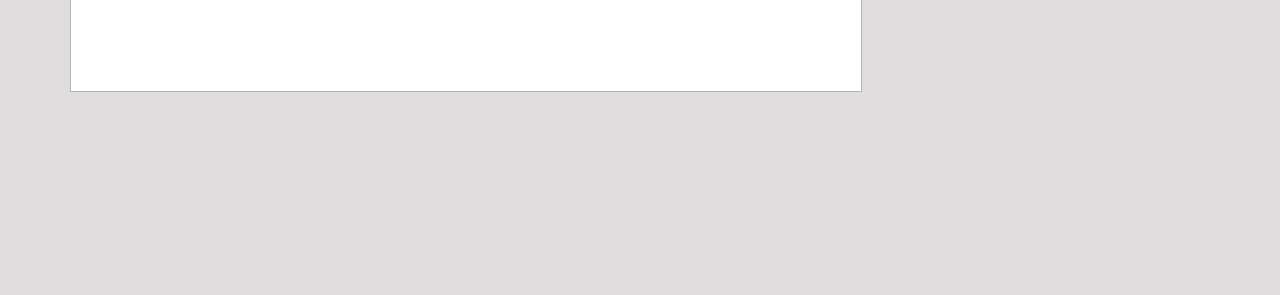
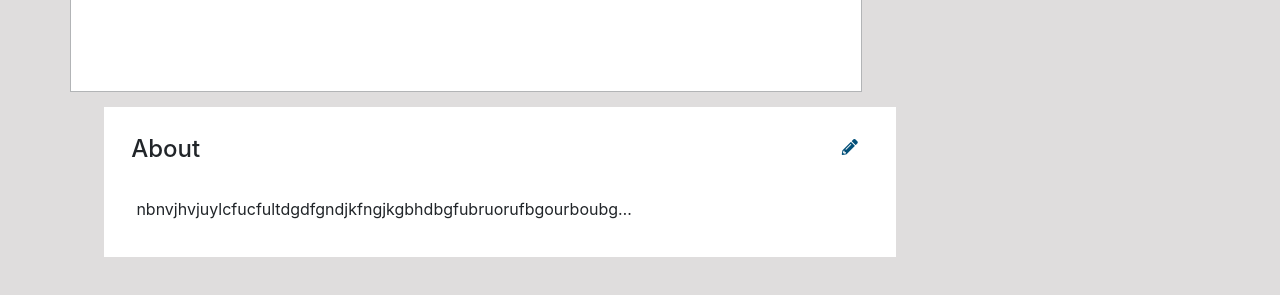
Before and after one commit to NadaYoussef-d/Angular-prj-css, a plain HTML site: page index.html in a window 1280 px wide. Shown: the part 505-800 px from the top of the page. Drawn offline with nearby package versions, Linux system fonts and the light colour scheme.

Commit message:
add about section

```diff
--- a/index.html
+++ b/index.html
@@ -125,7 +125,96 @@
     </div>
     <!-- </div> -->
   </div>
+  <!--About-->
+
+  <div class="about-container">
+    <div class="row">
+      <div class="col-9">
+
+      </div>
+    </div>
+
+    <div class="row">
+      <div class="col-12">
+        <div class="about-header-container" >
+          <div class="about-header-h2">
+            <h4>About</h4>
+            <!-- <div class="title">
+              <h3>About</h3>
+            </div> -->
+            <!-- <div class="add">
+              <div class="edit">
+                <i class="fas fa-pencil-alt pen"></i>
+              </div>
+            </div> -->
+          </div>
+          <div class="space"> </div>
+          <div class="about-header-icon">
+            <div class="about-edit">
+              <a  data-toggle="modal" data-target="#exampleModal" data-whatever="@getbootstrap">
+                <i class="fas fa-pencil-alt pen"> </i></a>
+            </div>
+          </div>
+        </div>
+
+          <div class="about-body-container">
+            <div class="about-text">
+              <span class=" about-text-span font-weight-normal">nbnvjhvjuylcfucfultdgdfgndjkfngjkgbhdbgfubruorufbgourboubgbroubrgouerbouwberougbourouerbgclutcutcxutcluv</span>
+
+
+            </div>
+
+          </div>
+
+      </div>
+    </div>
+    <!-- </div> -->
+  </div>
+
+
+
+
+
+
+
+<!--Modal-->
+<div class="modal fade" id="exampleModal" tabindex="-1" role="dialog" aria-labelledby="exampleModalLabel" aria-hidden="true">
+  <div class="modal-dialog" role="document">
+    <div class="modal-content">
+      <div class="modal-header">
+        <h5 class="modal-title" id="exampleModalLabel">Edit About</h5>
+        <button type="button" class="close" data-dismiss="modal" aria-label="Close">
+          <span aria-hidden="true">&times;</span>
+        </button>
+      </div>
+      <div class="modal-body">
+        <form>
+
+          <div class="form-group">
+            <label for="message-text" class="col-form-label">Summary</label>
+            <textarea class="form-control" id="message-text"></textarea>
+          </div>
+        </form>
+      </div>
+      <div class="modal-footer">
+
+        <button type="button" class="btn btn-primary">Save</button>
+      </div>
+    </div>
+  </div>
+  <!--Modal-->
+</div>
+
+  <!--About-->
   <!-- Ads -->
+
+
+
+
+  <script src="https://code.jquery.com/jquery-3.4.1.slim.min.js" integrity="sha384-J6qa4849blE2+poT4WnyKhv5vZF5SrPo0iEjwBvKU7imGFAV0wwj1yYfoRSJoZ+n" crossorigin="anonymous"></script>
+    <script src="https://cdn.jsdelivr.net/npm/popper.js@1.16.0/dist/umd/popper.min.js" integrity="sha384-Q6E9RHvbIyZFJoft+2mJbHaEWldlvI9IOYy5n3zV9zzTtmI3UksdQRVvoxMfooAo" crossorigin="anonymous"></script>
+    <script src="https://stackpath.bootstrapcdn.com/bootstrap/4.4.1/js/bootstrap.min.js" integrity="sha384-wfSDF2E50Y2D1uUdj0O3uMBJnjuUD4Ih7YwaYd1iqfktj0Uod8GCExl3Og8ifwB6" crossorigin="anonymous"></script>
+
 </body>
 
 </html>
--- a/style/style.css
+++ b/style/style.css
@@ -1,5 +1,6 @@
 body {
   background-color: rgb(223, 221, 221);
+
 }
 
 /* .container {
@@ -67,3 +68,60 @@ body {
 .exp {
   color: black;
 }
+
+/*about*/
+
+.about-container{
+
+  margin-top: 15px;
+  padding: 1.2rem;
+  /* display: flex; */
+  /* flex-direction: column; */
+  background-color: white;
+  height: 150px;
+  width: 791.984px;
+  /* border: 1px solid red; */
+  /* border: 1px solid rgb(178, 180, 182); */
+  box-shadow: 1px rgb(208, 211, 214);
+  margin-left: 6.5rem;
+  margin-bottom: 10px;
+}
+
+.about-header-container{
+  display: flex;
+
+ /* border:2px solid blue;  */
+
+ width: 100%;
+ padding: .5rem;
+}
+.about-header-h2{
+  /* border:2px solid purple; */
+}
+.space{
+  width: 87%;
+}
+.about-header-icon{
+  /* border: 1px solid hotpink; */
+}
+.about-body-container{
+  /* border:  .2px solid green ; */
+  margin-top: .3rem;
+  padding: .2rem;
+  width:100% ;
+  height: auto;
+}
+.about-text
+{
+
+ /* border: 1px solid hotpink; */
+ overflow: hidden;
+ text-overflow: ellipsis;
+ white-space: nowrap;
+width:70% ;
+padding: 10px;
+}
+.about-text-span{
+
+}
+/*about*/
```
